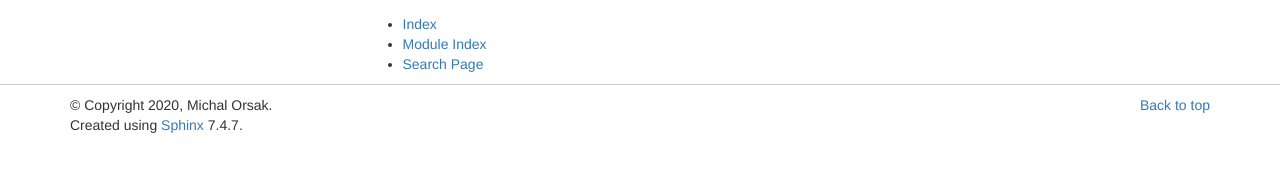
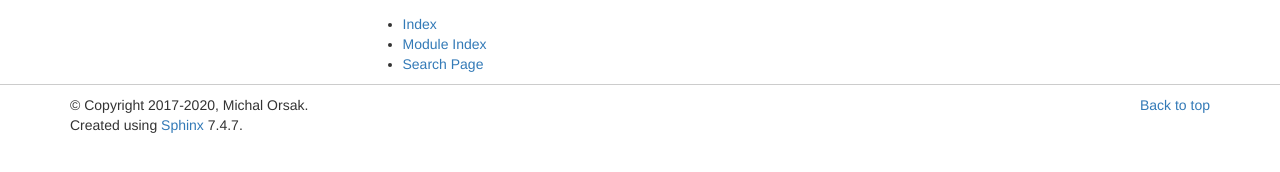
Before and after one commit to Nic30/pyDigitalWaveTools, a Sphinx documentation site: the page built from doc/index.rst, in a window 1280 px wide. Shown: the part 344-516 px from the top of the page. Built offline with Sphinx 7.4.7, drawn with Linux system fonts in a browser that asks for light colours.

Commit message:
doc update year

```diff
--- a/doc/conf.py
+++ b/doc/conf.py
@@ -1,6 +1,7 @@
 # This file only contains a selection of the most common options. For a full
 # list see the documentation:
 # https://www.sphinx-doc.org/en/master/usage/configuration.html
+from datetime import datetime
 import glob
 import os
 from sphinx.ext.apidoc import main as apidoc_main
@@ -18,7 +19,7 @@ sys.path.insert(0, os.path.abspath('../'))
 # -- Project information -----------------------------------------------------
 
 project = 'pyDigitalWaveTools'
-copyright = '2020, Michal Orsak'
+copyright = '2017-%d, Michal Orsak' % datetime.now().year
 author = 'Michal Orsak'
 
 
```
